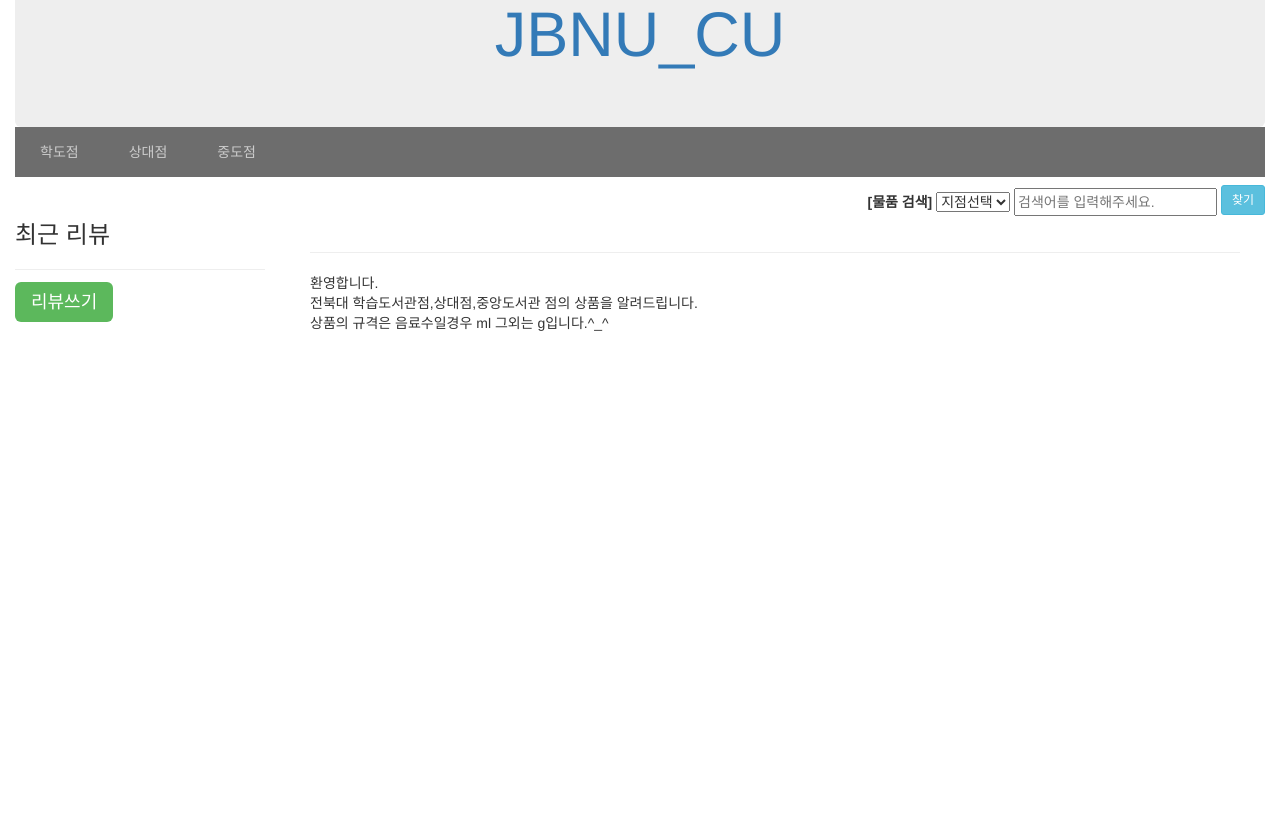
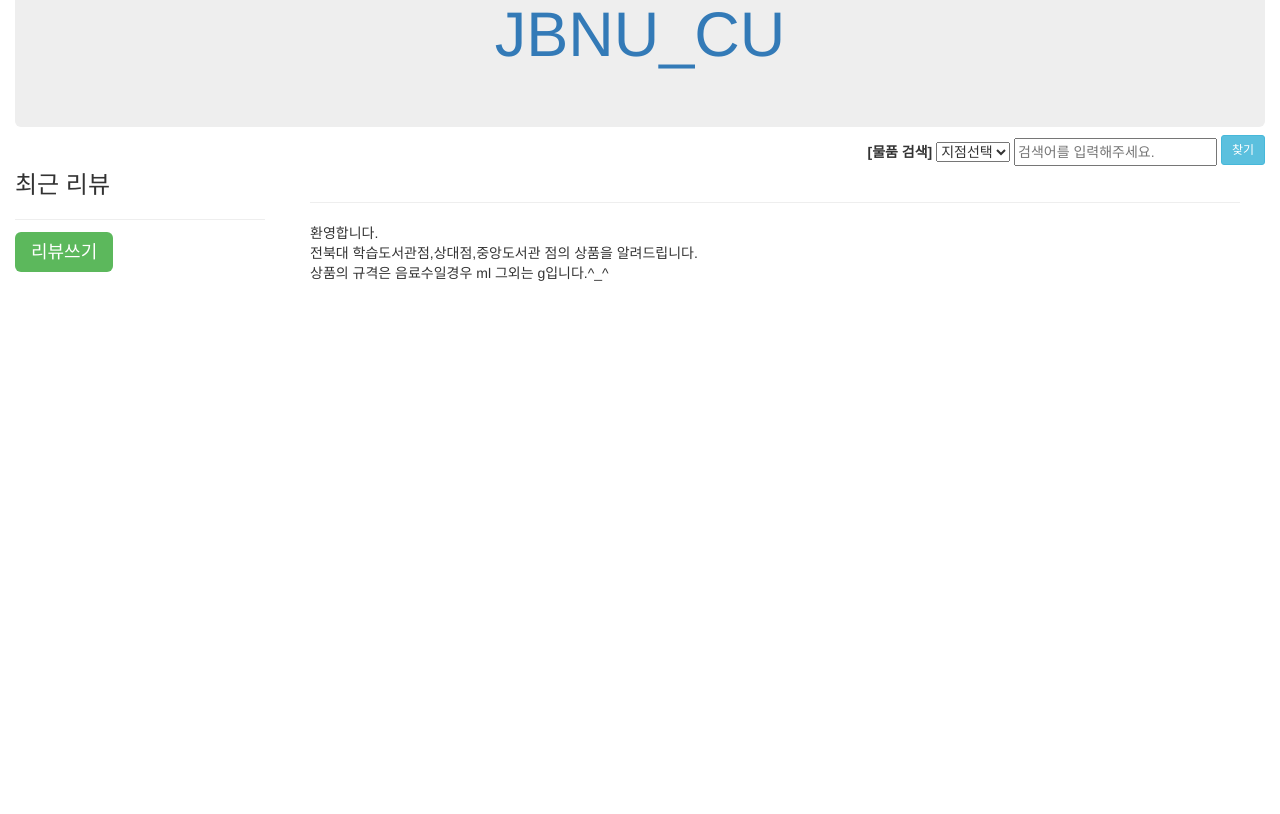
Before and after one commit to antokey/test_it, a PHP site: page / in a window 1280 px wide. Shown: the part 266-1080 px from the top of the page. After the commit the page ends 1030 px from the top, so only its background shows below. Run offline with PHP 8.4, Linux system fonts and the light colour scheme; data that the repository does not hold is empty.

Commit message:
del_menubar

```diff
--- a/web/index.php
+++ b/web/index.php
@@ -30,36 +30,6 @@
        <a href="index.php" ><img class="img-circle"src="http://cu.bgfretail.com/images/facebook.jpg"/>
        <h1><a href="http://210.117.181.22/termprj/s201515305/DBproject/index.php">JBNU_CU</a></h1></a>
      </header>
-
-     <div class="menubar">
-        <ul class="center">
-           <li class="center"><a href="http://210.117.181.22/termprj/s201515305/DBproject/index.php?store=1">학도점</a>
-             <ul>
-               <li><a href="http://210.117.181.22/termprj/s201515305/DBproject/index.php?store=1&c_id=A">음료</a></li>
-               <li><a href="http://210.117.181.22/termprj/s201515305/DBproject/index.php?store=1&c_id=B">도시락</a></li>
-               <li><a href="http://210.117.181.22/termprj/s201515305/DBproject/index.php?store=1&c_id=C">제과</a></li>
-               <li><a href="http://210.117.181.22/termprj/s201515305/DBproject/index.php?store=1&c_id=D">햄버거</a></li>
-             </ul>
-           </li>
-           <li><a href="http://210.117.181.22/termprj/s201515305/DBproject/index.php?store=2" id="current">상대점</a>
-                <ul>
-                  <li><a href="http://210.117.181.22/termprj/s201515305/DBproject/index.php?store=2&c_id=A">음료</a></li>
-                  <li><a href="http://210.117.181.22/termprj/s201515305/DBproject/index.php?store=2&c_id=B">도시락</a></li>
-                  <li><a href="http://210.117.181.22/termprj/s201515305/DBproject/index.php?store=2&c_id=C">제과</a></li>
-                  <li><a href="http://210.117.181.22/termprj/s201515305/DBproject/index.php?store=2&c_id=D">햄버거</a></li>
-                </ul>
-           </li>
-           <li><a href="http://210.117.181.22/termprj/s201515305/DBproject/index.php?store=3">중도점</a>
-             <ul>
-               <li><a href="http://210.117.181.22/termprj/s201515305/DBproject/index.php?store=3&c_id=A">음료</a></li>
-               <li><a href="http://210.117.181.22/termprj/s201515305/DBproject/index.php?store=3&c_id=B">도시락</a></li>
-               <li><a href="http://210.117.181.22/termprj/s201515305/DBproject/index.php?store=3&c_id=C">제과</a></li>
-               <li><a href="http://210.117.181.22/termprj/s201515305/DBproject/index.php?store=3&c_id=D">햄버거</a></li>
-              </ul>
-           </li>
-
-        </ul>
-     </div>
      <div style="text-align:-webkit-right; height: 25px;">
          <form method=GET name=frm1 action='index.php' class = "search">
          <label > [물품 검색]</label>
```
